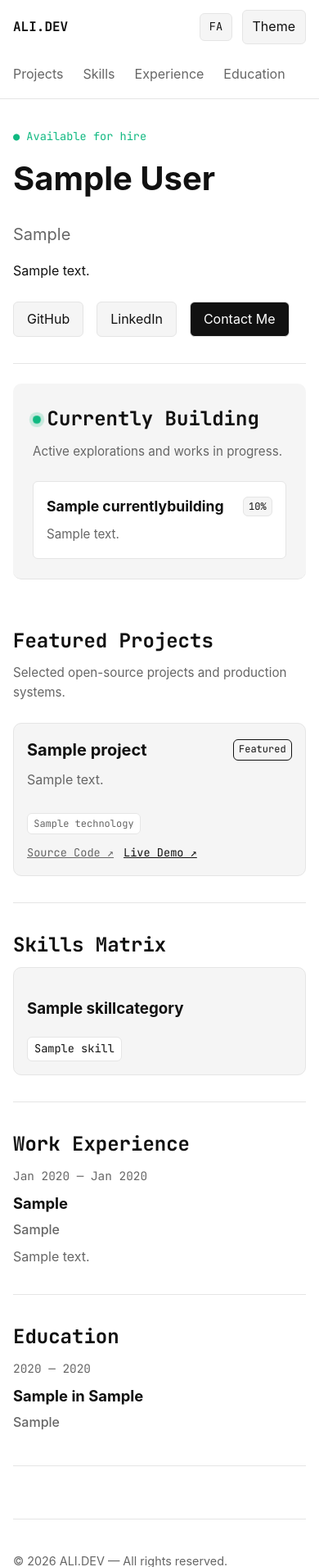
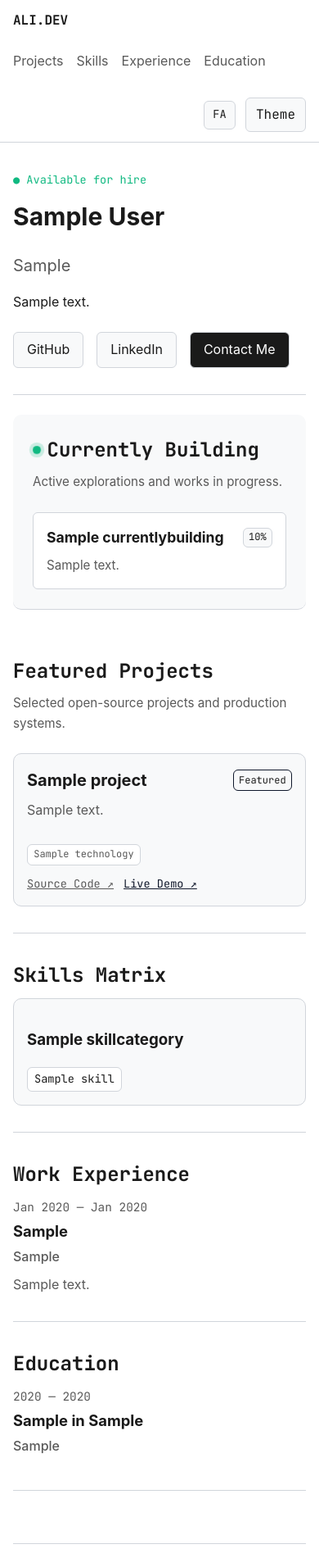
Before and after one commit to alirhw/portfolio, a Django app: page /en/ in a window 390 px wide. Shown: the top 1912 px of the page at 82% size. Run offline with Django 5.2, Linux system fonts and the light colour scheme; tables that the repository leaves empty hold one stand-in row (values such as "Sample post").

Commit message:
feat(ux): implement responsive layouts and WCAG accessible navigation (T-030)
- Add skip-to-content link, semantic landmarks (banner, main, contentinfo), and ARIA labels in base.html

- Update main.css with WCAG AA color tokens, keyboard focus ring (:focus-visible), prefers-reduced-motion, and 3-tier breakpoints

- Add OS color scheme detection and dynamic theme aria-labels in main.js

- Add functional test suite in tests/functional/test_accessibility_responsive.py verifying skip-link, ARIA landmarks, and scalable viewport

```diff
--- a/static/css/main.css
+++ b/static/css/main.css
@@ -25,13 +26,17 @@
         var(--font-sans);
 
     --color-bg: #ffffff;
-    --color-surface: #f5f5f5;
-    --color-text: #111111;
-    --color-text-muted: #666666;
-    --color-border: #e5e5e5;
-    --color-accent: #111111;
+    --color-surface: #f8f9fa;
+    --color-text: #1a1a1a;
+    --color-text-muted: #595959; /* کنتراست بالای 4.5:1 نسبت به #ffffff */
+    --color-border: #d1d5db;
+    --color-accent: #0f172a;
+    --color-focus: #2563eb;
 
+    --container-max-width: 1200px;
     --container-width: 1200px;
+    --header-height: 4.25rem;
+
     --space-xs: 0.5rem;
     --space-sm: 0.75rem;
     --space-md: 1rem;
@@ -167,13 +214,16 @@ select {
     gap: var(--space-lg);
 }
 
-.site-nav__links a {
+.site-nav__links a,
+.nav-link {
     color: var(--color-text-muted);
     transition: color 160ms ease;
 }
 
 .site-nav__links a:hover,
-.site-nav__links a:focus-visible {
+.site-nav__links a:focus-visible,
+.nav-link:hover,
+.nav-link:focus-visible {
     color: var(--color-text);
 }
 
@@ -215,20 +265,7 @@ select {
         0.75rem;
 
     cursor: pointer;
-}
-
-@media (max-width: 768px) {
-    .site-nav {
-        flex-wrap: wrap;
-        padding-block: 0.75rem;
-    }
-
-    .site-nav__links {
-        order: 3;
-        width: 100%;
-        overflow-x: auto;
-        padding-bottom: 0.25rem;
-    }
+    font-family: var(--font-mono);
 }
 
 .site-footer {
@@ -564,9 +601,64 @@ select {
     color: var(--color-accent);
 }
 
-@media (max-width: 768px) {
+/* مدیاکوئری‌های ریسپانسیو سه‌گانه */
+
+/* ۱. تبلت (Tablet: 640px to 1024px) */
+@media (max-width: 1024px) {
+    .site-nav {
+        gap: var(--space-md);
+    }
+
+    .projects-grid {
+        grid-template-columns: repeat(2, 1fr);
+    }
+
+    .skills-grid {
+        grid-template-columns: repeat(2, 1fr);
+    }
+}
+
+/* ۲. موبایل (Mobile: < 640px) */
+@media (max-width: 640px) {
+    .site-nav {
+        flex-direction: column;
+        align-items: stretch;
+        padding-block: var(--space-sm);
+        min-height: auto;
+    }
+
+    .site-nav__links {
+        display: flex;
+        overflow-x: auto;
+        padding-block: var(--space-xs);
+        gap: var(--space-md);
+        scrollbar-width: none;
+    }
+
+    .site-nav__links::-webkit-scrollbar {
+        display: none;
+    }
+
+    .site-nav__actions {
+        display: flex;
+        justify-content: flex-end;
+        align-items: center;
+        gap: var(--space-sm);
+        margin-top: var(--space-xs);
+    }
+
+    .hero-title {
+        font-size: 1.875rem;
+    }
+
+    .projects-grid,
+    .skills-grid,
+    .building-grid {
+        grid-template-columns: 1fr;
+    }
+
     .timeline-item {
         grid-template-columns: 1fr;
-        gap: var(--space-xs);
+        gap: 0.25rem;
     }
 }
--- a/static/js/main.js
+++ b/static/js/main.js
@@ -1,18 +1,32 @@
-document.addEventListener('DOMContentLoaded', () => {
-    const themeToggleBtn = document.getElementById('theme-toggle');
-    const htmlElement = document.documentElement;
+document.addEventListener("DOMContentLoaded", () => {
+    const themeToggleBtn = document.getElementById("theme-toggle");
+    const rootHtml = document.documentElement;
+
+    // بازیابی تم ذخیره‌شده یا ترجیح سیستم‌عامل
+    const savedTheme = localStorage.getItem("theme");
+    const systemPrefersDark = window.matchMedia("(prefers-color-scheme: dark)").matches;
+    const initialTheme = savedTheme || (systemPrefersDark ? "dark" : "light");
+
+    const applyTheme = (theme) => {
+        rootHtml.setAttribute("data-theme", theme);
+        localStorage.setItem("theme", theme);
+
+        if (themeToggleBtn) {
+            const isDark = theme === "dark";
+            themeToggleBtn.setAttribute(
+                "aria-label",
+                isDark ? "Switch to light theme" : "Switch to dark theme"
+            );
+        }
+    };
+
+    applyTheme(initialTheme);
 
     if (themeToggleBtn) {
-        themeToggleBtn.addEventListener('click', () => {
-            const currentTheme = htmlElement.getAttribute('data-theme') || 'light';
-            const newTheme = currentTheme === 'dark' ? 'light' : 'dark';
-            htmlElement.setAttribute('data-theme', newTheme);
-            localStorage.setItem('theme', newTheme);
+        themeToggleBtn.addEventListener("click", () => {
+            const currentTheme = rootHtml.getAttribute("data-theme") || "light";
+            const nextTheme = currentTheme === "light" ? "dark" : "light";
+            applyTheme(nextTheme);
         });
     }
-
-    const savedTheme = localStorage.getItem('theme');
-    if (savedTheme) {
-        htmlElement.setAttribute('data-theme', savedTheme);
-    }
 });
--- a/templates/base.html
+++ b/templates/base.html
@@ -26,15 +26,22 @@
 </head>
 
 <body>
-    <header class="site-header">
+    <!-- Skip to main content for keyboard screen readers -->
+    <a href="#main-content" class="skip-link">
+        {% translate "Skip to main content" %}
+    </a>
+
+    <header class="site-header" role="banner">
         <nav class="site-nav" aria-label="{% translate 'Primary navigation' %}">
-            <a class="site-logo" href="{% url 'portfolio:home' %}">ALI.DEV</a>
+            <a class="site-logo" href="{% url 'portfolio:home' %}" aria-label="{% translate 'Home page' %}">
+                ALI.DEV
+            </a>
 
-            <div class="site-nav__links">
-                <a href="#projects">{% translate "Projects" %}</a>
-                <a href="#skills">{% translate "Skills" %}</a>
-                <a href="#experience">{% translate "Experience" %}</a>
-                <a href="#education">{% translate "Education" %}</a>
+            <div class="site-nav__links" role="list">
+                <a href="#projects" class="nav-link" role="listitem">{% translate "Projects" %}</a>
+                <a href="#skills" class="nav-link" role="listitem">{% translate "Skills" %}</a>
+                <a href="#experience" class="nav-link" role="listitem">{% translate "Experience" %}</a>
+                <a href="#education" class="nav-link" role="listitem">{% translate "Education" %}</a>
             </div>
 
             <div class="site-nav__actions">
@@ -44,19 +51,20 @@
                     type="button"
                     id="theme-toggle"
                     class="theme-toggle"
-                    aria-label="{% translate 'Toggle color theme' %}"
+                    aria-label="{% translate 'Switch to dark theme' %}"
+                    aria-live="polite"
                 >
-                    Theme
+                    <span class="theme-toggle__label">Theme</span>
                 </button>
             </div>
         </nav>
     </header>
 
-    <main id="main-content">
+    <main id="main-content" role="main" tabindex="-1">
         {% block content %}{% endblock %}
     </main>
 
-    <footer class="site-footer">
+    <footer class="site-footer" role="contentinfo">
         {% block footer %}
             <p>© {% now "Y" %} ALI.DEV — {% translate "All rights reserved." %}</p>
         {% endblock %}
```
Also changed, not shown: other parts of static/css/main.css (+49 -6 lines), tests/functional/test_accessibility_responsive.py (added, +36 -0 lines), locale/en/LC_MESSAGES/django.po, locale/fa/LC_MESSAGES/django.po, 2 other files.
